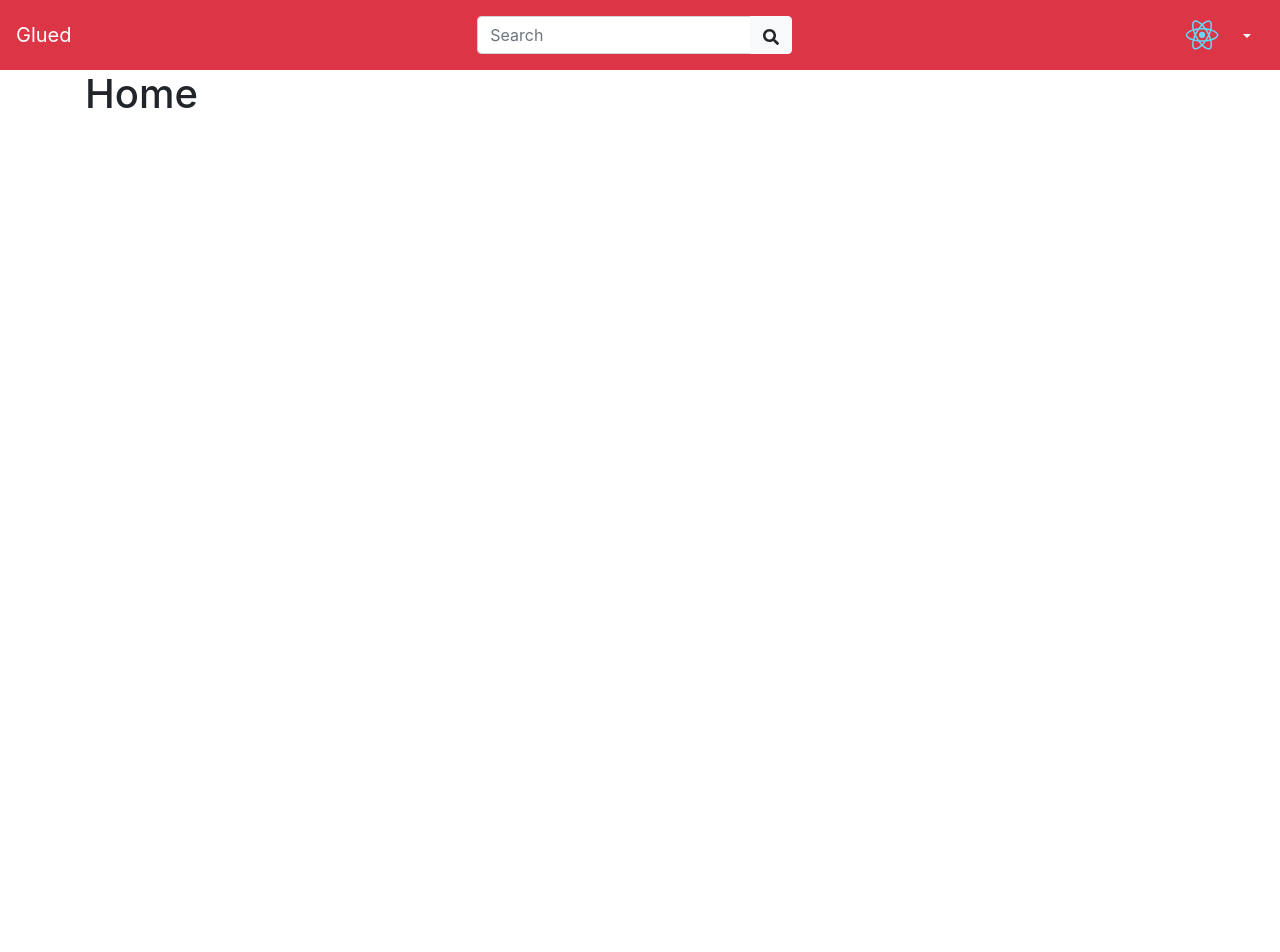
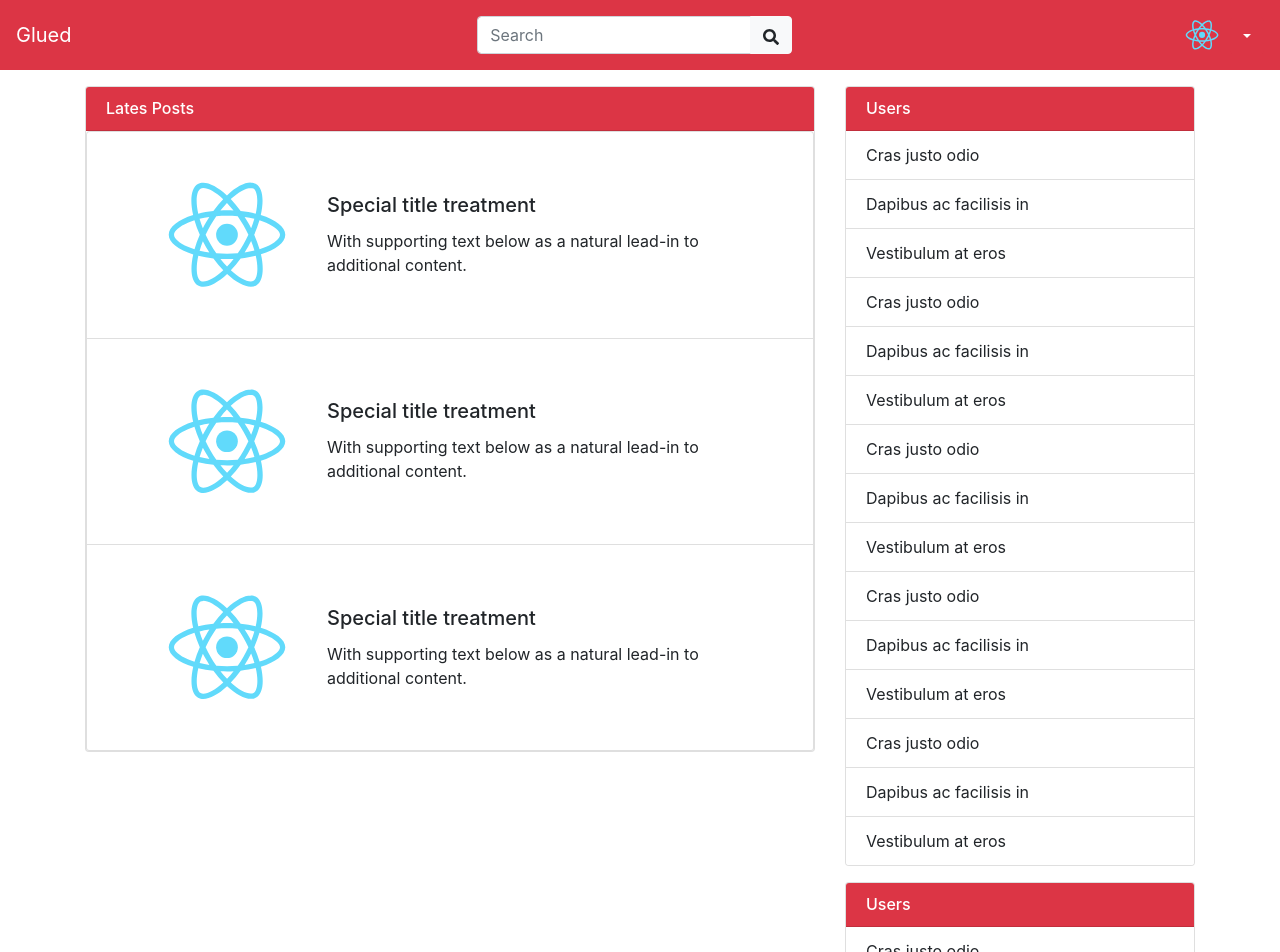
Before and after one commit to glennludszuweit/social-media-REACT, a React (Create React App) app: page / in a window 1280 px wide. Shown: the top 952 px of the page. Before the commit the page ends 800 px from the top, so only its background shows below. Built offline with nearby package versions, Linux system fonts and the light colour scheme.

Commit message:
added auth and home pages

```diff
--- a/src/App.js
+++ b/src/App.js
@@ -1,14 +1,16 @@
 import Header from './Containers/Header';
+import Main from './Containers/Main';
+import Footer from './Containers/Footer';
 
 import 'bootstrap/dist/css/bootstrap.min.css';
 import './App.scss';
-import Main from './Containers/Main';
 
 function App() {
   return (
     <div>
       <Header />
       <Main />
+      <Footer />
     </div>
   );
 }
--- a/src/App.scss
+++ b/src/App.scss
@@ -1,3 +1,8 @@
+.card-header {
+  background-color: '#DC3545';
+  color: '#fff';
+}
+
 .header {
   a {
     color: #fff;
--- a/src/Containers/Footer.jsx
+++ b/src/Containers/Footer.jsx
@@ -0,0 +1,7 @@
+import React from 'react';
+
+function Footer() {
+  return <div></div>;
+}
+
+export default Footer;
--- a/src/Views/Auth.jsx
+++ b/src/Views/Auth.jsx
@@ -1,10 +1,71 @@
-import React from 'react';
+import { Form, Button, Row, Col, Card } from 'react-bootstrap';
 
 function Auth() {
   return (
-    <div>
-      <h1>Auth</h1>
-    </div>
+    <Row className='my-3'>
+      <Col sm={12} md={6} className='my-2'>
+        <Card>
+          <Card.Header style={{ backgroundColor: '#DC3545', color: '#fff' }}>
+            Login
+          </Card.Header>
+          <Card.Body>
+            <Form>
+              <Form.Group controlId='formBasicEmail'>
+                <Form.Label>Email address</Form.Label>
+                <Form.Control type='email' placeholder='Enter email' />
+                <Form.Text className='text-muted'>
+                  We'll never share your email with anyone else.
+                </Form.Text>
+              </Form.Group>
+
+              <Form.Group controlId='formBasicPassword'>
+                <Form.Label>Password</Form.Label>
+                <Form.Control type='password' placeholder='Password' />
+              </Form.Group>
+
+              <Button className='float-right' variant='danger' type='submit'>
+                Submit
+              </Button>
+            </Form>
+          </Card.Body>
+        </Card>
+      </Col>
+
+      <Col sm={12} md={6} className='my-2'>
+        <Card>
+          <Card.Header style={{ backgroundColor: '#DC3545', color: '#fff' }}>
+            Register
+          </Card.Header>
+          <Card.Body>
+            <Form>
+              <Form.Group controlId='formBasicEmail'>
+                <Form.Label>Name</Form.Label>
+                <Form.Control type='text' placeholder='Name' />
+              </Form.Group>
+
+              <Form.Group controlId='formBasicEmail'>
+                <Form.Label>Email address</Form.Label>
+                <Form.Control type='email' placeholder='Enter email' />
+              </Form.Group>
+
+              <Form.Group controlId='formBasicPassword'>
+                <Form.Label>Password</Form.Label>
+                <Form.Control type='password' placeholder='Password' />
+              </Form.Group>
+
+              <Form.Group controlId='formBasicPassword'>
+                <Form.Label>Repeat Password</Form.Label>
+                <Form.Control type='password' placeholder='Repeat Password' />
+              </Form.Group>
+
+              <Button className='float-right' variant='danger' type='submit'>
+                Submit
+              </Button>
+            </Form>
+          </Card.Body>
+        </Card>
+      </Col>
+    </Row>
   );
 }
 
--- a/src/Views/EditPost.jsx
+++ b/src/Views/EditPost.jsx
@@ -0,0 +1,11 @@
+import React from 'react';
+
+function EditPost() {
+  return (
+    <div>
+      <h1>EditPost</h1>
+    </div>
+  );
+}
+
+export default EditPost;
--- a/src/Views/Home.jsx
+++ b/src/Views/Home.jsx
@@ -1,10 +1,108 @@
-import React from 'react';
+import { Card, Col, ListGroup, Row } from 'react-bootstrap';
+import image from '../logo.svg';
 
 function Home() {
   return (
-    <div>
-      <h1>Home</h1>
-    </div>
+    <Row>
+      <Col sm={8} className='my-3'>
+        <Card>
+          <Card.Header
+            as='h6'
+            style={{ backgroundColor: '#DC3545', color: '#fff' }}
+          >
+            Lates Posts
+          </Card.Header>
+
+          <ListGroup>
+            <ListGroup.Item>
+              <Card.Body style={{ display: 'flex', alignItems: 'center' }}>
+                <div>
+                  <img src={image} alt='' width='200' />
+                </div>
+                <div>
+                  <Card.Title>Special title treatment</Card.Title>
+                  <Card.Text>
+                    With supporting text below as a natural lead-in to
+                    additional content.
+                  </Card.Text>
+                </div>
+              </Card.Body>
+            </ListGroup.Item>
+
+            <ListGroup.Item>
+              <Card.Body style={{ display: 'flex', alignItems: 'center' }}>
+                <div>
+                  <img src={image} alt='' width='200' />
+                </div>
+                <div>
+                  <Card.Title>Special title treatment</Card.Title>
+                  <Card.Text>
+                    With supporting text below as a natural lead-in to
+                    additional content.
+                  </Card.Text>
+                </div>
+              </Card.Body>
+            </ListGroup.Item>
+
+            <ListGroup.Item>
+              <Card.Body style={{ display: 'flex', alignItems: 'center' }}>
+                <div>
+                  <img src={image} alt='' width='200' />
+                </div>
+                <div>
+                  <Card.Title>Special title treatment</Card.Title>
+                  <Card.Text>
+                    With supporting text below as a natural lead-in to
+                    additional content.
+                  </Card.Text>
+                </div>
+              </Card.Body>
+            </ListGroup.Item>
+          </ListGroup>
+        </Card>
+      </Col>
+      <Col sm={4} className='my-3'>
+        <Card>
+          <Card.Header
+            as='h6'
+            style={{ backgroundColor: '#DC3545', color: '#fff' }}
+          >
+            Users
+          </Card.Header>
+          <ListGroup variant='flush'>
+            <ListGroup.Item>Cras justo odio</ListGroup.Item>
+            <ListGroup.Item>Dapibus ac facilisis in</ListGroup.Item>
+            <ListGroup.Item>Vestibulum at eros</ListGroup.Item>
+            <ListGroup.Item>Cras justo odio</ListGroup.Item>
+            <ListGroup.Item>Dapibus ac facilisis in</ListGroup.Item>
+            <ListGroup.Item>Vestibulum at eros</ListGroup.Item>
+            <ListGroup.Item>Cras justo odio</ListGroup.Item>
+            <ListGroup.Item>Dapibus ac facilisis in</ListGroup.Item>
+            <ListGroup.Item>Vestibulum at eros</ListGroup.Item>
+            <ListGroup.Item>Cras justo odio</ListGroup.Item>
+            <ListGroup.Item>Dapibus ac facilisis in</ListGroup.Item>
+            <ListGroup.Item>Vestibulum at eros</ListGroup.Item>
+            <ListGroup.Item>Cras justo odio</ListGroup.Item>
+            <ListGroup.Item>Dapibus ac facilisis in</ListGroup.Item>
+            <ListGroup.Item>Vestibulum at eros</ListGroup.Item>
+          </ListGroup>
+        </Card>
+
+        <Card className='mt-3'>
+          <Card.Header
+            as='h6'
+            style={{ backgroundColor: '#DC3545', color: '#fff' }}
+          >
+            Users
+          </Card.Header>
+          <ListGroup variant='flush'>
+            <ListGroup.Item>Cras justo odio</ListGroup.Item>
+            <ListGroup.Item>Dapibus ac facilisis in</ListGroup.Item>
+            <ListGroup.Item>Vestibulum at eros</ListGroup.Item>
+          </ListGroup>
+        </Card>
+      </Col>
+    </Row>
   );
 }
 
```
